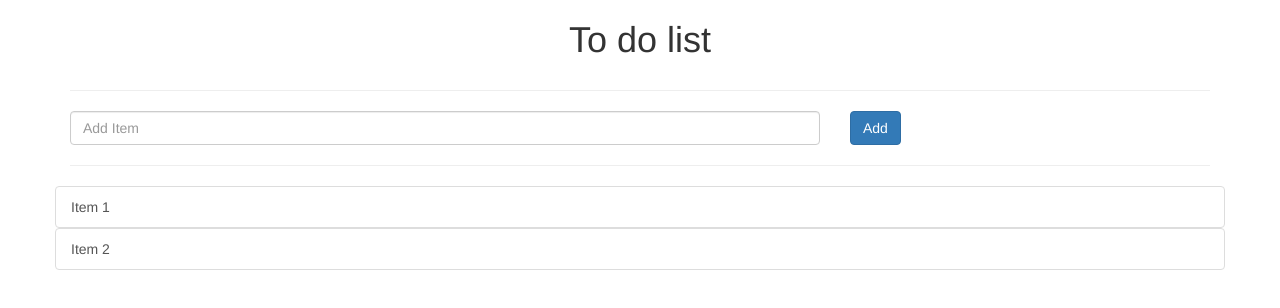
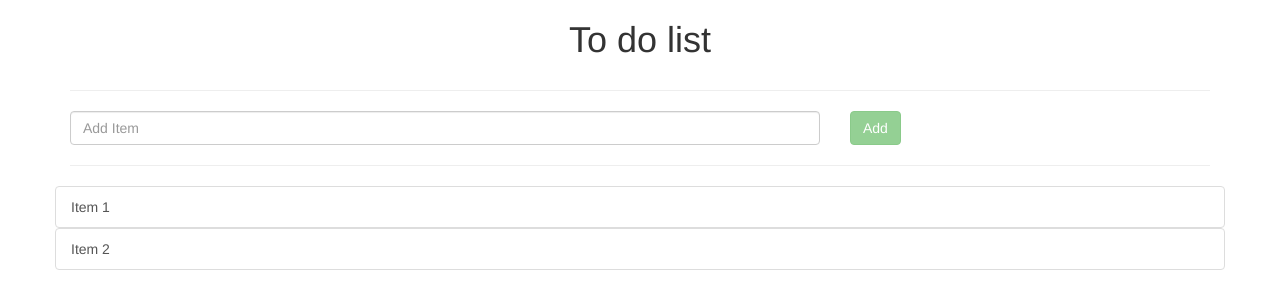
Before and after one commit to yogesh061/angular-todo-list, an Angular app: page / in a window 1280 px wide. Shown: the top 308 px of the page. Built offline with nearby package versions, Linux system fonts and the light colour scheme.

Commit message:
Updated add list item component, added logic to disable Add button unless something is entered in the textfield

```diff
--- a/src/app/add-list-item/add-list-item.component.html
+++ b/src/app/add-list-item/add-list-item.component.html
@@ -1,8 +1,18 @@
-<form class="row">
+<form class="row" #addItemForm="ngForm" (ngSubmit)="onAddItem(addItemForm)">
   <div class="col-md-8">
-    <input type="text" class="form-control" placeholder="Add Item">
+    <input
+      type="text"
+      class="form-control"
+      placeholder="Add Item"
+      required
+      name="name"
+      ngModel>
   </div>
   <div class="col-md-4">
-    <button type="submit" class="btn btn-primary">Add</button>
+    <button
+      type="submit"
+      class="btn btn-success"
+      [disabled]="!addItemForm.valid"
+      >Add</button>
   </div>
 </form>
--- a/src/app/add-list-item/add-list-item.component.ts
+++ b/src/app/add-list-item/add-list-item.component.ts
@@ -1,4 +1,5 @@
 import { Component, OnInit } from '@angular/core';
+import { NgForm } from '@angular/forms';
 
 @Component({
   selector: 'app-add-list-item',
@@ -12,4 +13,8 @@ export class AddListItemComponent implements OnInit {
   ngOnInit() {
   }
 
+  onAddItem(form: NgForm) {
+    console.log(form);
+    console.log(form.value);
+  }
 }
--- a/src/app/app.module.ts
+++ b/src/app/app.module.ts
@@ -1,5 +1,6 @@
 import { BrowserModule } from '@angular/platform-browser';
 import { NgModule } from '@angular/core';
+import { FormsModule } from '@angular/forms';
 
 import { AppComponent } from './app.component';
 import { ListItemComponent } from './list-item/list-item.component';
@@ -14,7 +15,8 @@ import { ListItemsComponent } from './list-items/list-items.component';
     ListItemsComponent,
   ],
   imports: [
-    BrowserModule
+    BrowserModule,
+    FormsModule
   ],
   providers: [],
   bootstrap: [AppComponent]
```
